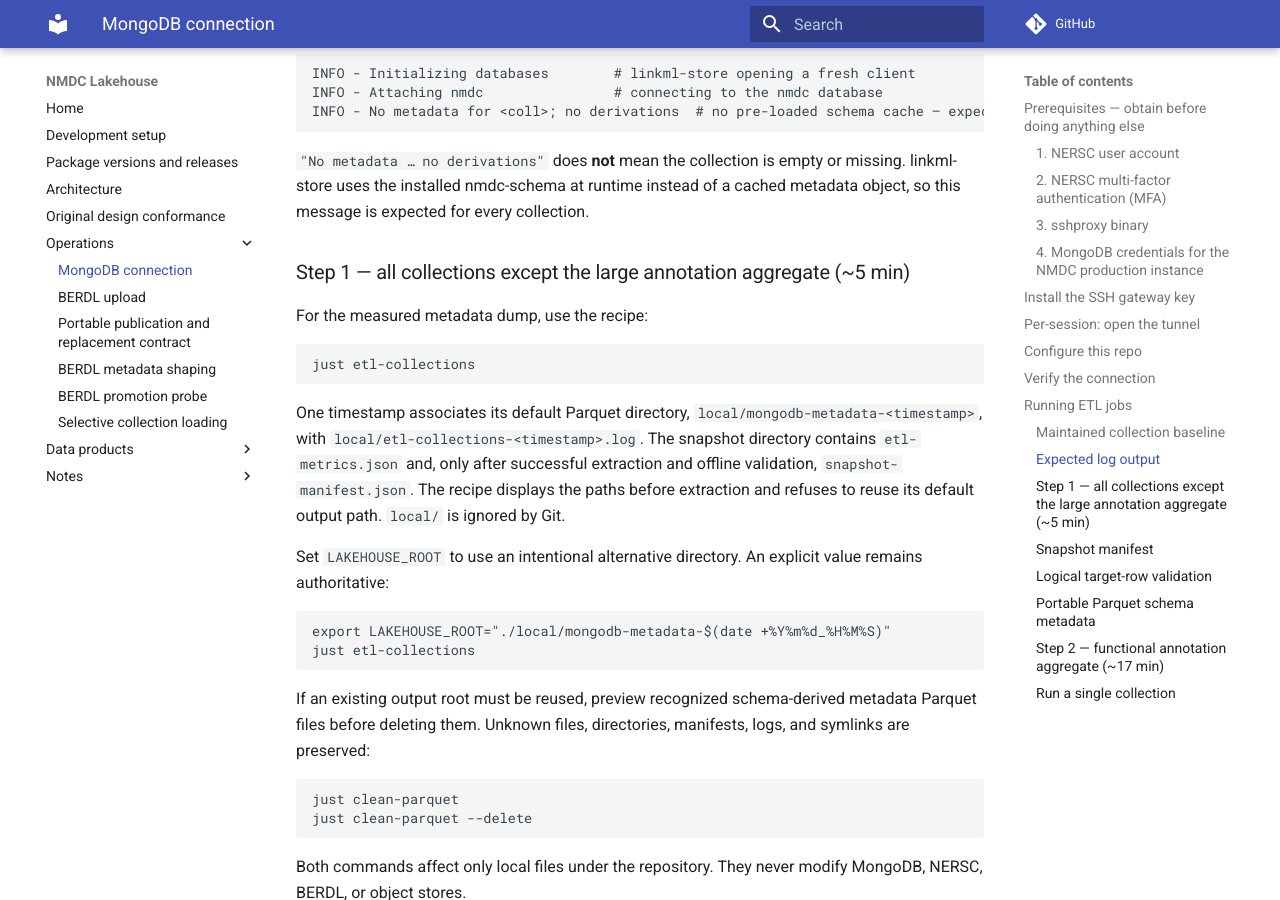
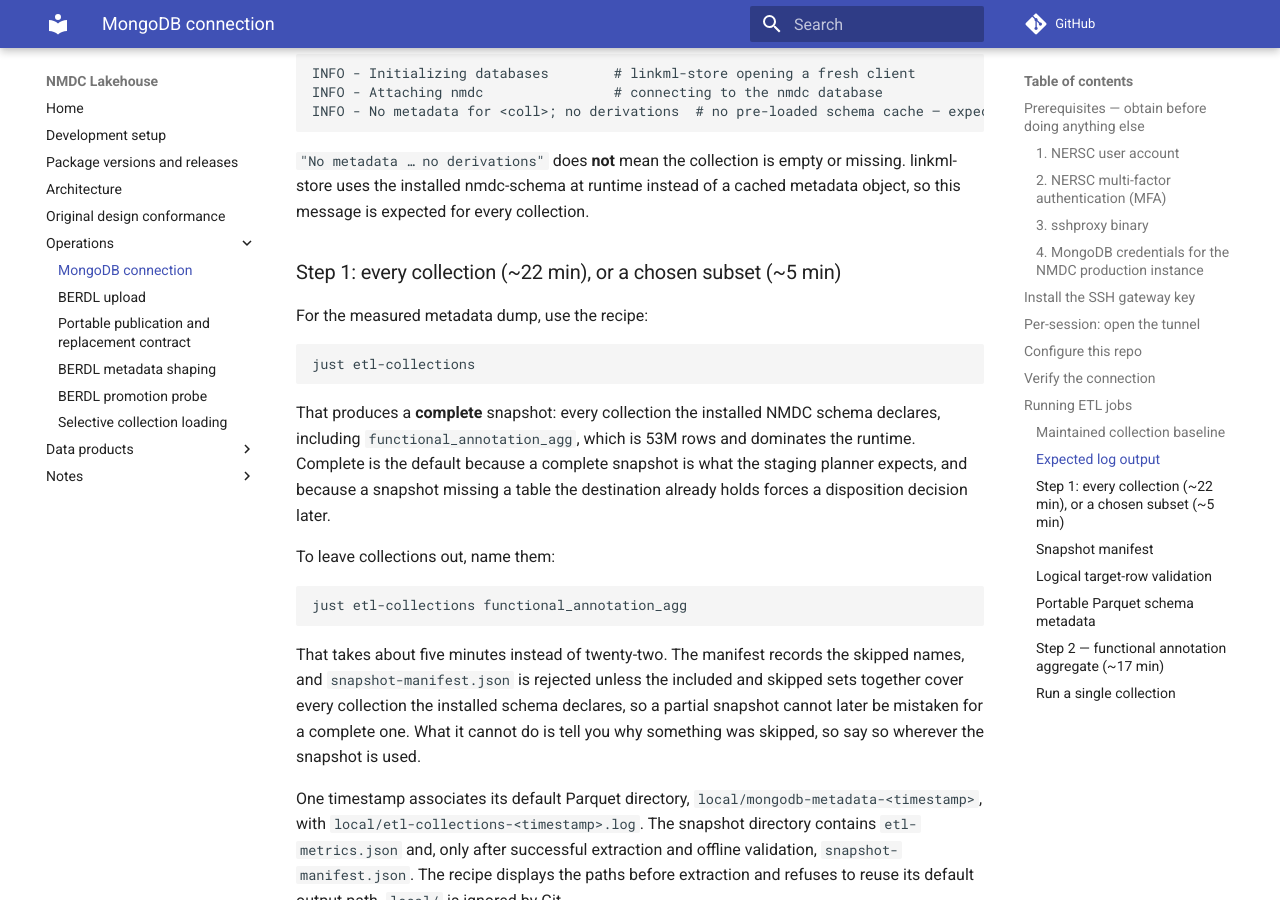
Before and after one commit to microbiomedata/nmdc-lakehouse, an MkDocs documentation site: the page built from docs/mongodb-connection.md, in a window 1280 px wide and 900 px high, scrolled down 4670 px. Built offline with MkDocs 1.6.1 and Material for MkDocs 9.7.7, drawn with Linux system fonts in a browser that asks for light colours; comment, search, counter and statistics services are not loaded.

Commit message:
Make the metadata dump complete by default (#276)
* Make the metadata dump complete by default

`just etl-collections` hardcoded `--skip functional_annotation_agg`, so the
maintained recipe could not produce a complete snapshot. The complete snapshot
that exists was produced around the recipe rather than through it, and reading
the recipe is what convinced me the snapshot omitted that collection. It does
not: it holds all 53,182,890 rows, 97% of the snapshot.

The skip list is now a recipe argument, empty by default. Complete is the
default because that is what the staging planner expects, and because a
snapshot missing a table the destination already holds forces a disposition
decision several steps later.

The recipe now says which mode it is in before it starts, since the difference
is roughly five minutes against twenty-two.

Verified: no argument yields no `--skip` flags under `set -u`, two arguments
yield `--skip a --skip b`, and the rendered recipe passes shellcheck.

Co-Authored-By: Claude Opus 5 (1M context) <noreply@anthropic.com>

* Remove the stale comment the new one was stacked on top of

The old block still said this recipe converts all collections except
functional_annotation_agg in about five minutes, directly above a new block
saying it is complete by default. Two contradictory comments on one recipe is
worse than the stale one alone.

Co-Authored-By: Claude Opus 5 (1M context) <noreply@anthropic.com>

---------

Co-authored-by: Claude Opus 5 (1M context) <noreply@anthropic.com>

````diff
--- a/docs/mongodb-connection.md
+++ b/docs/mongodb-connection.md
@@ -216,13 +216,31 @@ INFO - No metadata for <coll>; no derivations  # no pre-loaded schema cache —
 linkml-store uses the installed nmdc-schema at runtime instead of a cached metadata
 object, so this message is expected for every collection.
 
-### Step 1 — all collections except the large annotation aggregate (~5 min)
+### Step 1: every collection (~22 min), or a chosen subset (~5 min)
 
 For the measured metadata dump, use the recipe:
 
 ```bash
 just etl-collections
 ```
+
+That produces a **complete** snapshot: every collection the installed NMDC schema
+declares, including `functional_annotation_agg`, which is 53M rows and dominates
+the runtime. Complete is the default because a complete snapshot is what the
+staging planner expects, and because a snapshot missing a table the destination
+already holds forces a disposition decision later.
+
+To leave collections out, name them:
+
+```bash
+just etl-collections functional_annotation_agg
+```
+
+That takes about five minutes instead of twenty-two. The manifest records the
+skipped names, and `snapshot-manifest.json` is rejected unless the included and
+skipped sets together cover every collection the installed schema declares, so a
+partial snapshot cannot later be mistaken for a complete one. What it cannot do is
+tell you why something was skipped, so say so wherever the snapshot is used.
 
 One timestamp associates its default Parquet directory,
 `local/mongodb-metadata-<timestamp>`, with
````
Also changed, not shown: 1 other file.
